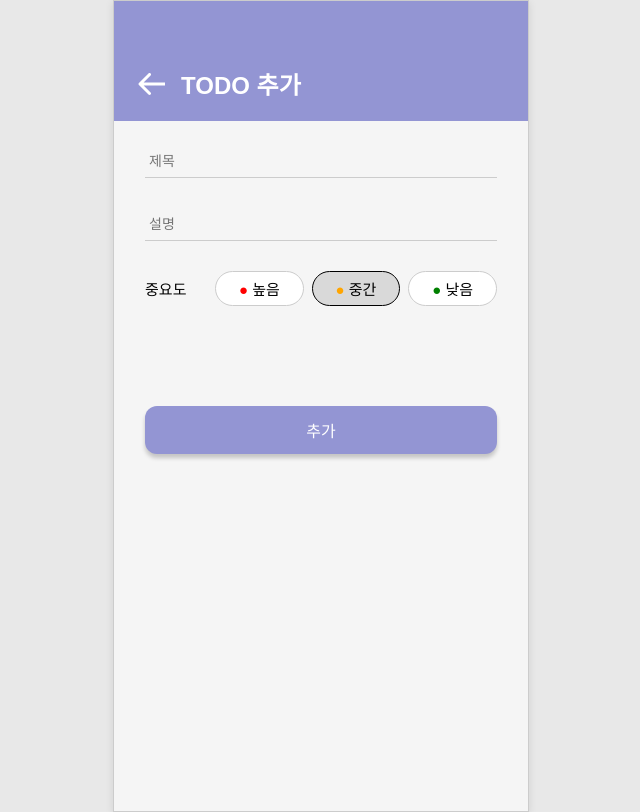
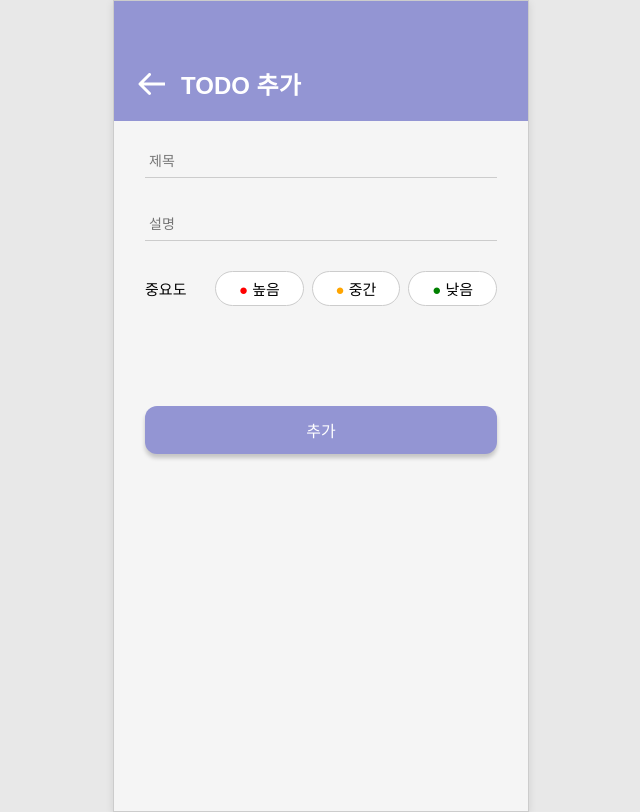
Before and after one commit to GROWLOG-youtube-mockup/todo-app, a React (Vite) app: page /add in a window 1280 px wide. Shown: the whole page, without its empty margins (319-959 px from the left). Built offline with nearby package versions, Linux system fonts and the light colour scheme.

Commit message:
feat: 제목, 설명, 중요도 미선택 시 버튼 비활성화 기능 추가

```diff
--- a/src/pages/TodoAdd.jsx
+++ b/src/pages/TodoAdd.jsx
@@ -15,18 +15,21 @@ const PRIORITY_OPTIONS = [
 ];
 
 function TodoAdd() {
-  // TODO: 이후 zustand 상태로 교체 예정
   const navigate = useNavigate();
   const [title, setTitle] = useState('');
   const [description, setDescription] = useState('');
-  const [selectedPriority, setSelectedPriority] = useState('medium');
+  const [selectedPriority, setSelectedPriority] = useState('');
 
   // 서버에서 돌아온 todo를 zustand에 추가
   const addLocalTodo = useTodoStore((state) => state.addTodoRemote);
 
-  // TODO: 이후 zustand addTodo 등 실제 로직으로 교체 예정
+  // 제목과 설명, 중요도를 선택해야만 ture를 반환
+  const isFormValid = title.trim() !== '' && description.trim() !== '' && selectedPriority !== '';
+
   const handleSubmit = async (e) => {
     e.preventDefault();
+    if (!isFormValid) return;
+
     const newTodo = {
       title,
       description,
@@ -34,9 +37,6 @@ function TodoAdd() {
       isComplete: false,
       priority: selectedPriority
     };
-
-    // 빈 공백 입력 시 페이지 이동 방지
-    if (!title.trim()) return;
 
     try {
       const resp = await fetch(`${API_URL}/todoList`, {
@@ -99,7 +99,7 @@ function TodoAdd() {
 
         <div className="empty-status-container" />
 
-        <button type="submit" className="submit-btn">
+        <button type="submit" className="submit-btn" disabled={!isFormValid}>
           추가
         </button>
       </form>
```
